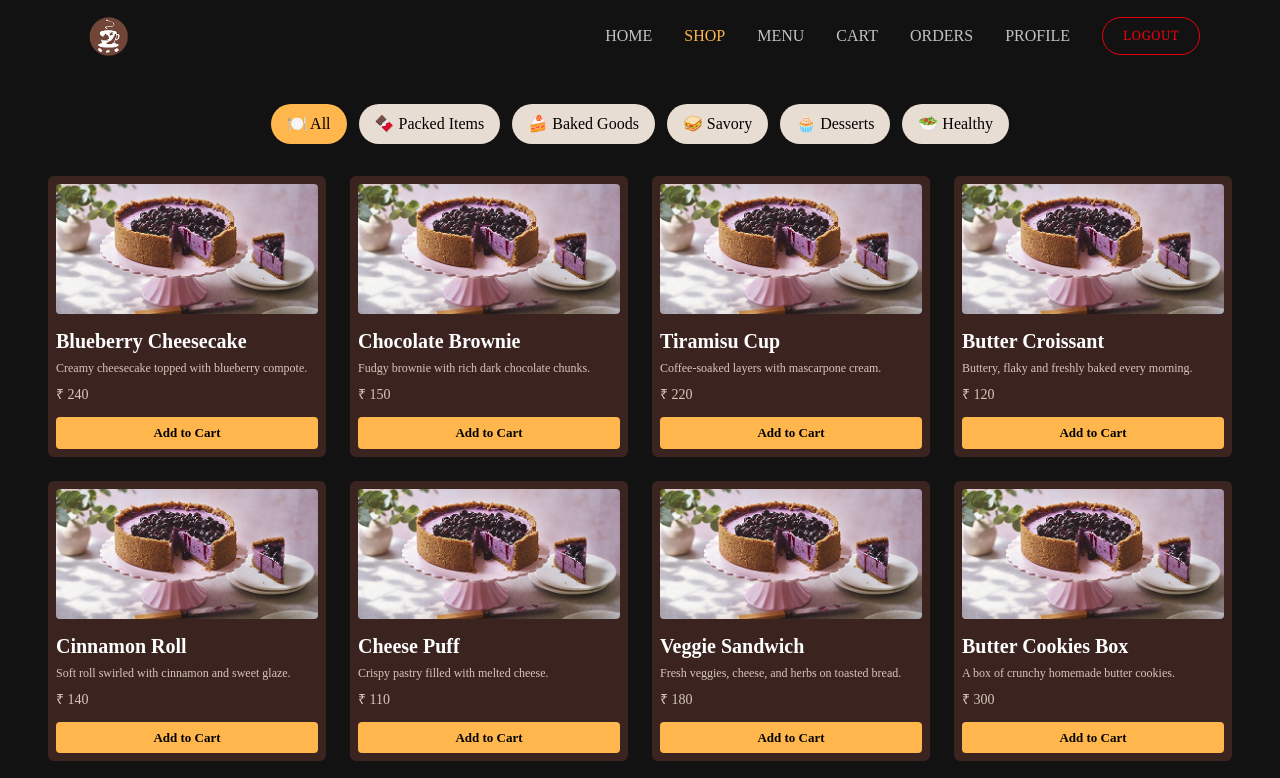
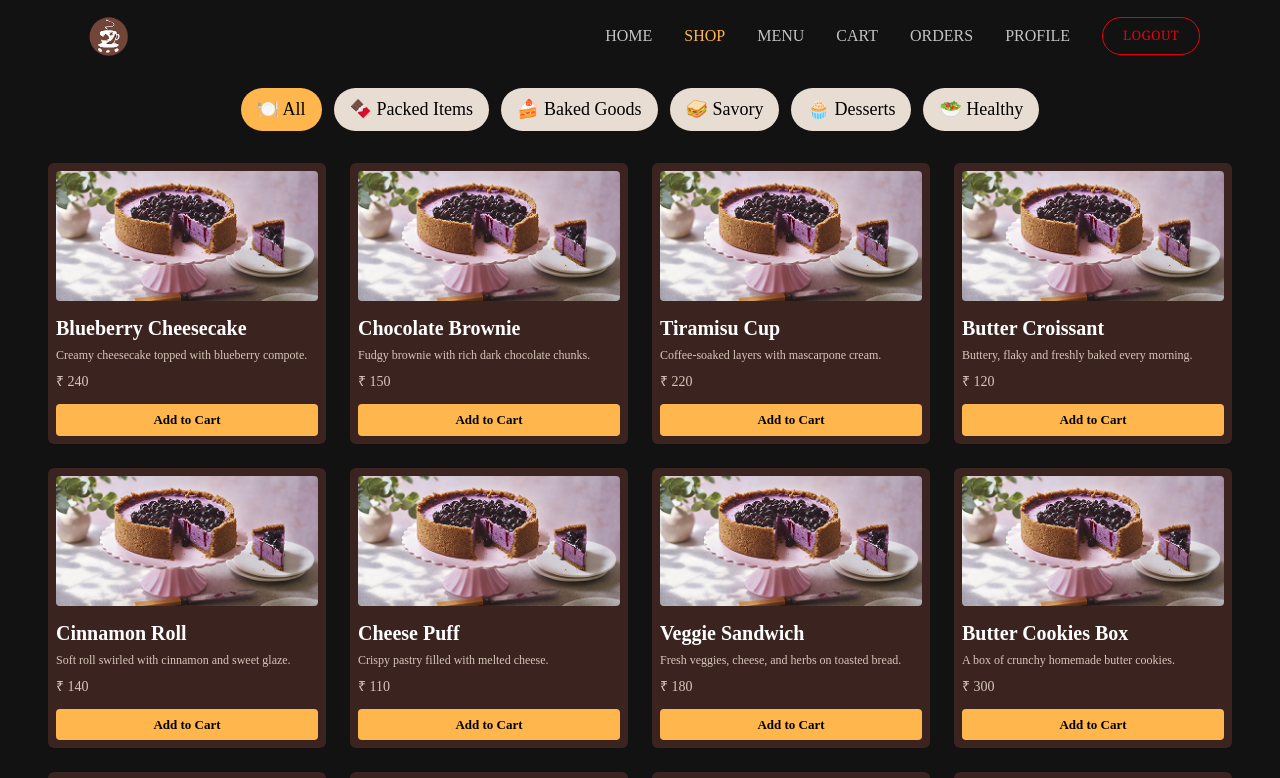
Before and after one commit to abduletifabdella29-lab/DevBean-Cafe, a React (Vite) app: page /Shop in a window 1280 px wide. Shown: the top 778 px of the page. Built offline with nearby package versions, Linux system fonts and the light colour scheme.

Commit message:
fix: adjust button padding and font size for improved layout consistency

```diff
--- a/src/Pages/Shop/Shop.jsx
+++ b/src/Pages/Shop/Shop.jsx
@@ -13,14 +13,14 @@ export default function Shop() {
     return (
         <div className="bg-[#121212] min-h-screen">
             <Navbar />
-            <main className="bg-[#121212] min-h-screen px-12 py-8">
+            <main className="bg-[#121212] min-h-screen px-12 py-4">
                 {/* ---------- Category pills ---------- */}
                 <div className="flex justify-center flex-wrap gap-3 mb-8">
                     {categories.map((cat) => (
                         <button
                             key={cat}
                             onClick={() => setActive(cat)}
-                            className={`px-4 py-2 rounded-full text-center font-['DM_Serif_Text'] transition ${active === cat
+                            className={`px-4 py-2 rounded-full text-center text-[18px] font-['DM_Serif_Text'] transition ${active === cat
                                     ? 'bg-[#FFB74D] text-black'
                                     : 'bg-[#E8DDD3] text-black hover:bg-[#FFB74D] duration-300'
                                 }`}
```
